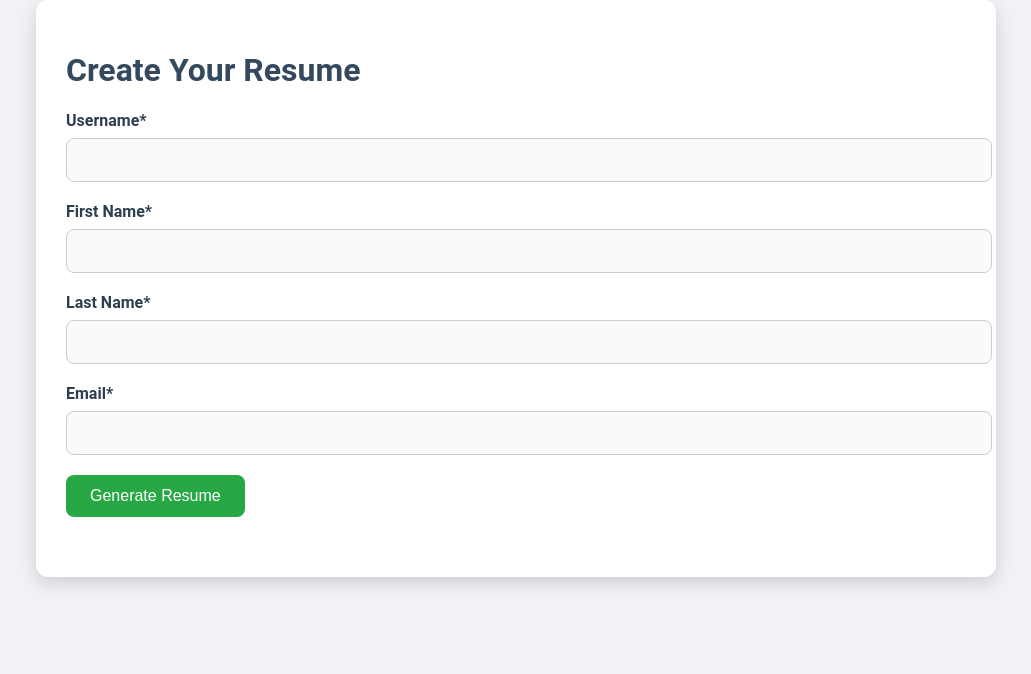
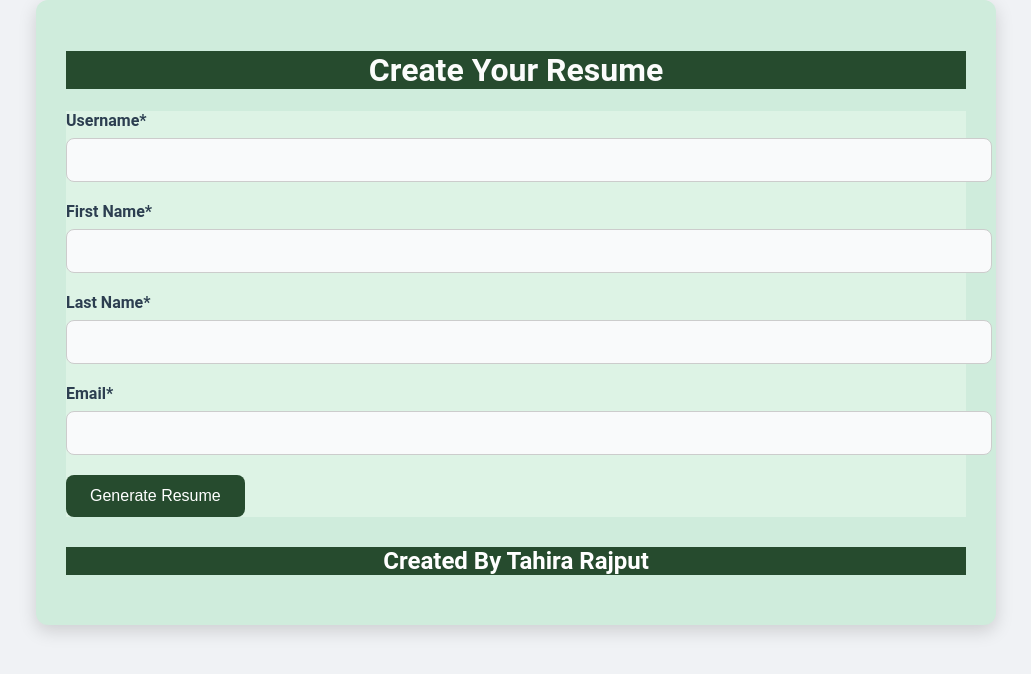
Before and after one commit to tahiralatif/Resume-Builder, a website: page index.html in a window 1280 px wide. Shown: the whole page, without its empty margins (124-1155 px from the left). Drawn offline with Linux system fonts and the light colour scheme.

Commit message:
Add files via upload

```diff
--- a/index.html
+++ b/index.html
@@ -10,6 +10,7 @@
     <div class="container">
         <h1>Create Your Resume</h1>
         <form id="resumeForm">
+
             <label for="username">Username*</label>
             <input type="text" id="username" name="username" required>
 
@@ -22,8 +23,19 @@
             <label for="email">Email*</label>
             <input type="email" id="email" name="email" required>
 
+
+            <!-- <label for="experince">Experience*</label>
+            <input type="text" id="experince" name="experience"  placeholder="experience">
+
+
+            <label for="education">Edcation*</label>
+            <input type="text" id="education" name="education" placeholder="education" required> -->
+
+
+
             <button type="submit">Generate Resume</button>
         </form>
+        <h2 id="Creater"> Created by Tahira Rajput</h2>
 
         <!-- Shareable Link and Resume Preview -->
         <div id="resumePreview" style="display:none;">
@@ -36,6 +48,7 @@
                 <a href="#" id="resumeLink" target="_blank">View Resume</a>
                 <button id="downloadResumeButton">Download as PDF</button>
             </div>
+
         </div>
     </div>
 
--- a/script.ts
+++ b/script.ts
@@ -8,6 +8,9 @@ document.getElementById("resumeForm")?.addEventListener("submit", function (even
     const firstName = formData.get("firstName") as string;
     const lastName = formData.get("lastName") as string;
     const email = formData.get("email") as string;
+    // const experience = formData.get("experience") as string;
+    // const education = formData.get("education") as string;
+
 
     // Generate a unique resume URL based on the username
     const uniqueURL = `${window.location.origin}/resume/${username}`;
--- a/styles.css
+++ b/styles.css
@@ -5,29 +5,44 @@ body {
     margin: 0;
     padding: 0;
 }
+#Creater{
+    text-transform:capitalize;
+    text-align: center;
+    background-color:#264b2e;
+    color: white;
+}
+
+
 
 .container {
     width: 80%;
     margin: auto;
     padding: 30px;
-    background-color: #ffffff; /* Bright white background */
-    border-radius: 12px; /* Slightly larger, softer corners */
-    box-shadow: 0px 6px 18px rgba(0, 0, 0, 0.15); /* Slightly stronger shadow for depth */
-    max-width: 900px; /* Increased max width for better readability */
+    background-color: #cfecdc;
+    border-radius: 12px;
+    box-shadow: 0px 6px 18px rgba(0, 0, 0, 0.15);
+    max-width: 900px;
 }
 
-h1, h2 {
-    color: #34495e; /* Dark slate blue color for headings */
-    font-weight: 600; /* Bold headings */
+ h2 {
+    color: #34495e;
+    font-weight: 600;
+}
+h1{
+    color: #fbfcfb;
+    background-color: #264b2e;
+    text-align: center;
+
 }
 
 form {
-    margin-bottom: 30px; /* More spacing for clarity */
+    margin-bottom: 30px;
+    background-color: #ddf3e5;
 }
 
 label {
     display: block;
-    margin-bottom: 8px; /* More space between label and input */
+    margin-bottom: 8px;
     color: #2c3e50;
     font-weight: bold;
 }
@@ -42,19 +57,21 @@ input, textarea {
     background-color: #f9fafb; /* Light background inside inputs */
 }
 
+input, textarea:active{
+    border-radius: 2px rgb(5, 53, 5);
+}
 button {
     padding: 12px 24px;
-    background-color: #28a745; /* Vibrant green for primary buttons */
+    background-color: #264b2e; /* Vibrant green for primary buttons */
     color: #fff;
     border: none;
-    border-radius: 8px; /* Rounded buttons */
-    font-size: 16px; /* Larger button text */
+    border-radius: 8px;
+    font-size: 16px;
     cursor: pointer;
-    transition: background-color 0.3s ease; /* Smooth hover effect */
-}
+    transition: background-color 0.3s ease; }
 
 button:hover {
-    background-color: #218838; /* Darker green on hover */
+    background-color: #218838;
 }
 
 #shareOptions a {
@@ -63,14 +80,16 @@ button:hover {
     font-weight: bold;
 }
 
+
+
 #shareOptions a:hover {
     text-decoration: underline;
 }
 
 .editable {
-    color: #3498db; /* Light blue for editable sections */
+    color: #34db8d; /* Light blue for editable sections */
     cursor: pointer;
-    border-bottom: 1px dashed #3498db;
+    border-bottom: 1px dashed #34db95;
 }
 
 .editable:hover {
```
Also changed, not shown: package.json (added, +12 -0 lines), tsconfig.json (added, +109 -0 lines).
